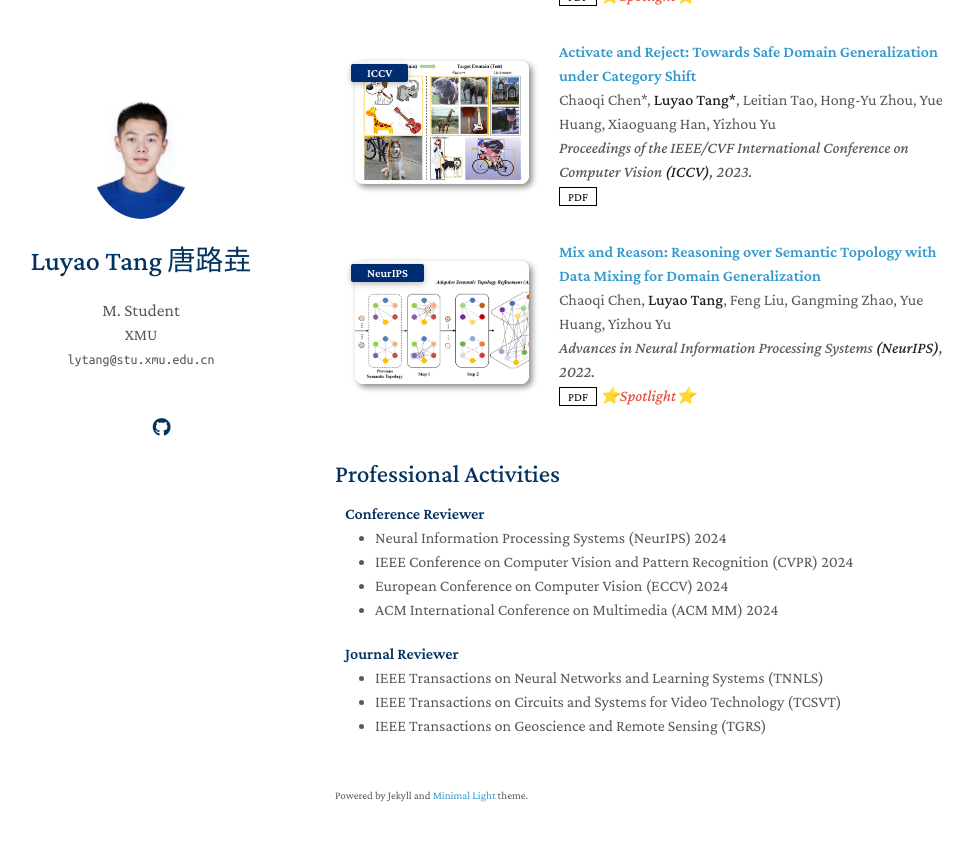
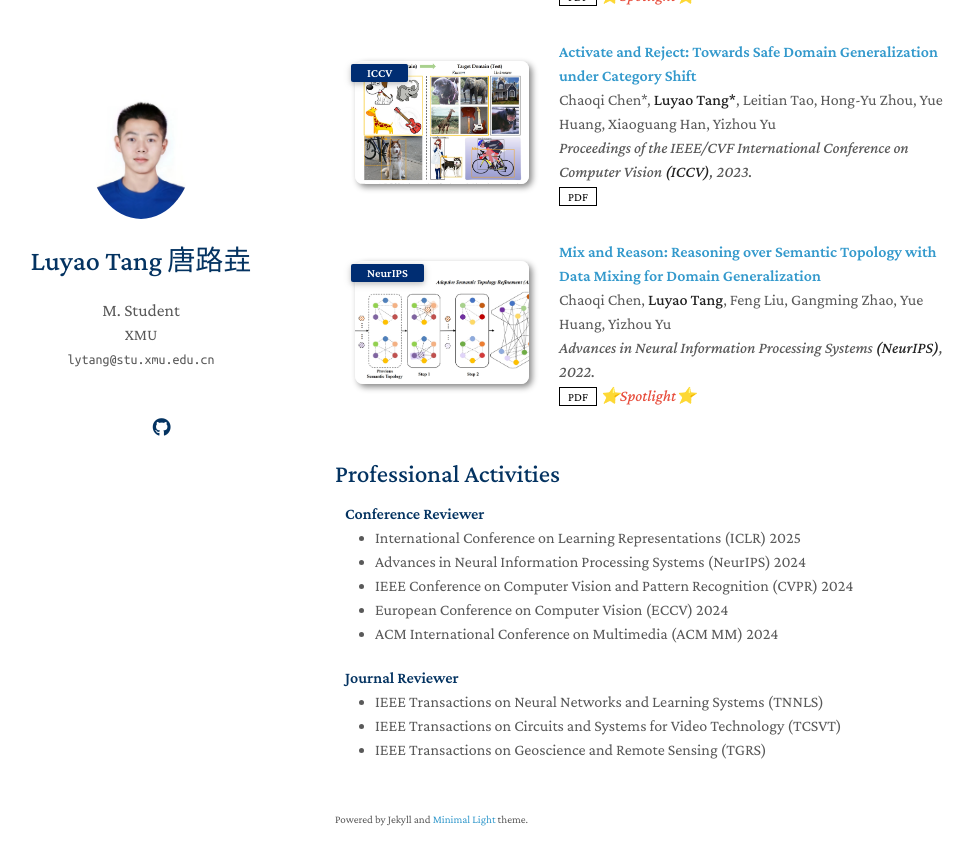
Before and after one commit to lytang63/lytang63.github.io, a Jekyll site: the page built from index.md, in a window 1280 px wide and 900 px high, scrolled down 1071 px. Shown: the top 865 px of the window, without its empty margins (135-1108 px from the left). Built offline with Jekyll 4.4.1, drawn with Linux system fonts in a browser that asks for light colours; nearby versions of some CDN libraries; a style sheet for code colours, icons or effects is not loaded; our own code applies the rules of GitHub Pages for plain Markdown files.

Commit message:
Update services.md

```diff
--- a/_includes/services.md
+++ b/_includes/services.md
@@ -3,7 +3,8 @@
 <h4 style="margin:0 10px 0;">Conference Reviewer</h4>
 
 <ul style="margin:0 0 20px;">
-    <li><a href="https://neurips.cc/"><autocolor>Neural Information Processing Systems (NeurIPS) 2024</autocolor></a></li>
+  <li><a href="https://iclr.cc/"><autocolor>International Conference on Learning Representations (ICLR) 2025</autocolor></a></li>
+  <li><a href="https://neurips.cc/"><autocolor>Advances in Neural Information Processing Systems (NeurIPS) 2024</autocolor></a></li>
   <li><a href="https://cvpr.thecvf.com/Conferences/2024"><autocolor>IEEE Conference on Computer Vision and Pattern Recognition (CVPR) 2024</autocolor></a></li>
   <li><a href="https://eccv2024.ecva.net"><autocolor>European Conference on Computer Vision (ECCV) 2024</autocolor></a></li>
   <li><a href="https://2024.acmmm.org/"><autocolor>ACM International Conference on Multimedia (ACM MM) 2024</autocolor></a></li>
```
